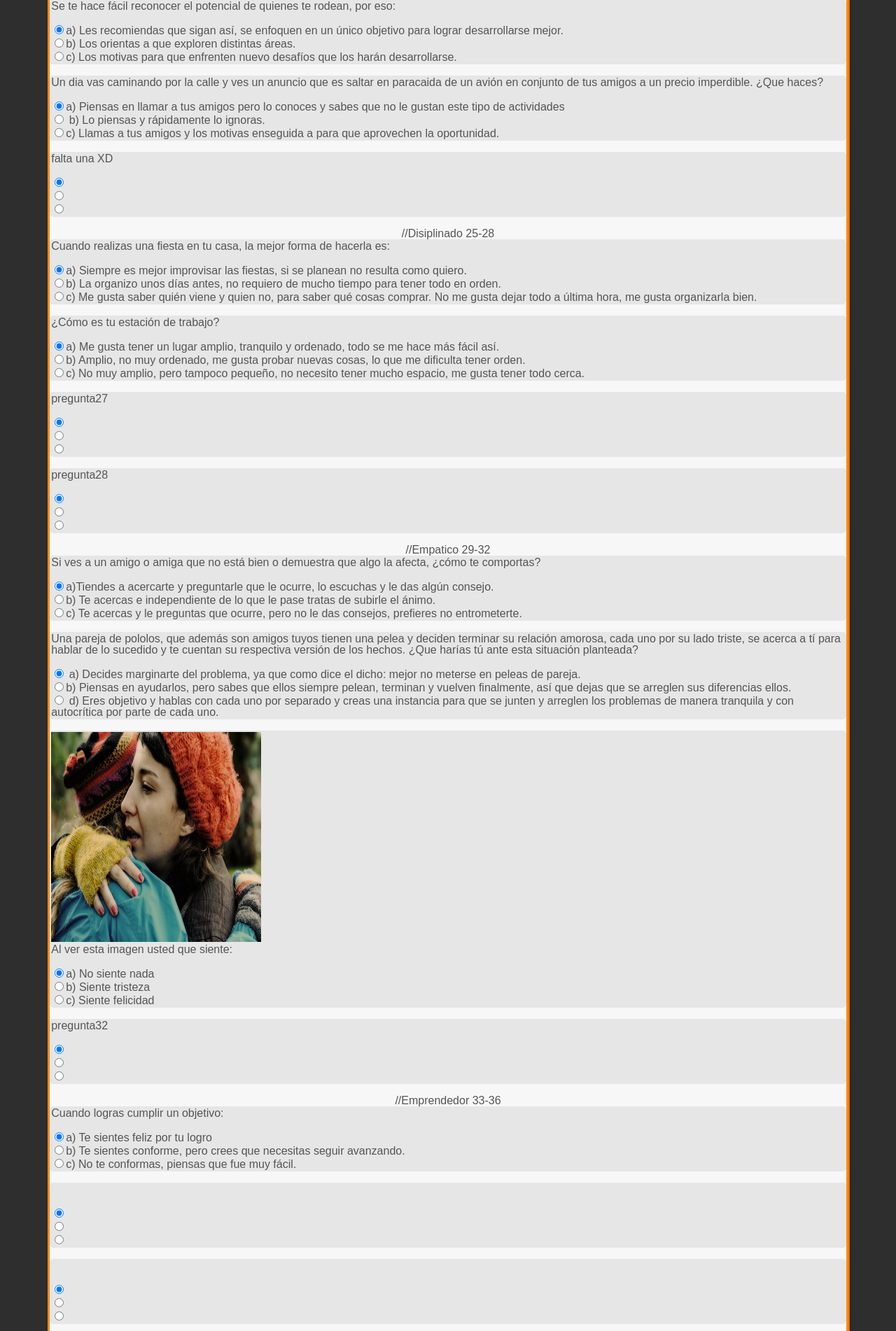
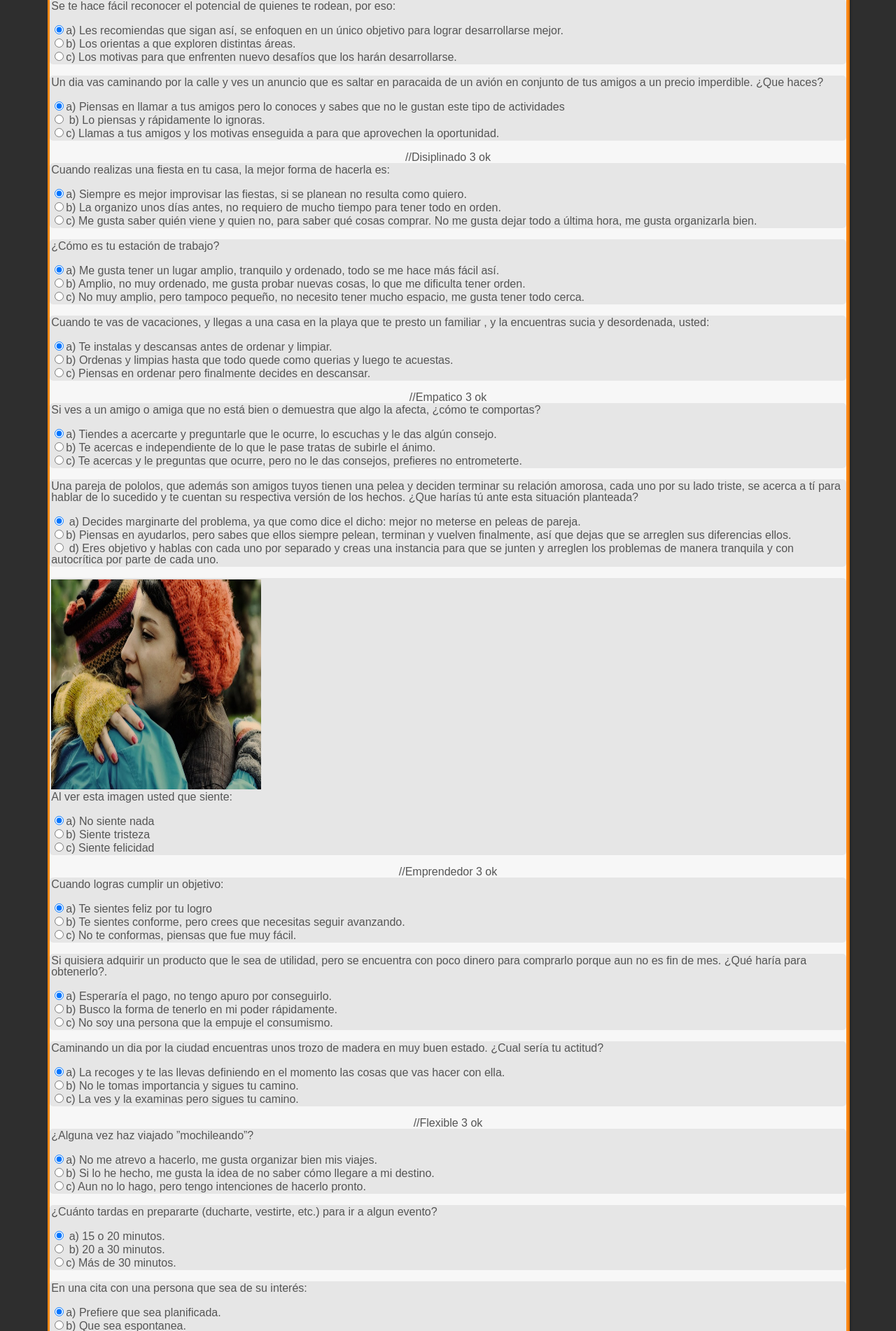
Before and after one commit to risbonavi/Gpi-Experto, a PHP site: page /php/cliente_test2.php in a window 1280 px wide. Shown: the part 2631-4533 px from the top of the page at 70% size. Run offline with PHP 8.4, Linux system fonts and the light colour scheme; some libraries are stand-ins or nearby versions.

Commit message:
preguntas listas

```diff
--- a/php/cliente_test2.php
+++ b/php/cliente_test2.php
@@ -26,17 +26,13 @@ session_start();
 	include ("../menu2.php");
 	?>
 
-
-
-
-
 	<div class="bienvenida">
 
 		<p><div class="formulario"><b>Test</b></div></p>
 
          	<form method="POST" action="">
 
-			//analitico
+			//analitico 4 ok
 			<div class="preguntas">
 			Si un amigo de usted se encuentra gravemente enfermo, y recure a usted para pedir consejo:
 			<br> <br>
@@ -74,7 +70,7 @@ session_start();
 			<br>
 
 
-			//Armonico
+			//Armonico 4 ok
 
 			<div class="preguntas">
 			En el caso que en su empresa, le solicite a el personal retirarse temprano por fallas del sistema, pero con descuento de las horas no trabajadas, usted:
@@ -112,7 +108,7 @@ session_start();
 			</div>
 			<br>
 
-			//Competitivo
+			//Competitivo 4 ok
 
 			<div class="preguntas">
 			En una competencia fisica, usted
@@ -150,7 +146,7 @@ session_start();
 			</div>
 			<br>
 
-			//Comunicador
+			//Comunicador 4 ok
 			<div class="preguntas">
 			En su etapa escolar, ¿alguna vez  perteneció a algún centro de alumnos o cargo dentro de su curso? ¿Cuál?
 			<br> <br>
@@ -188,7 +184,7 @@ session_start();
 			<br>
 
 
-			//conector
+			//conector 4 ok
 			<div class="preguntas">
 			Cuando dos de tus amigos están “peleados” por algún motivo o razón, ¿cuál es tu postura?
 			<br> <br>
@@ -225,7 +221,7 @@ session_start();
 			</div>
 			<br>
 
-			//Desarrollador 21-24
+			//Desarrollador 3 ok
 			<div class="preguntas">
 			Si tubiera a cargo un  grupo de trabajo y observa que uno de los parcipantes no avansa al mismo ritmo siendo que se esfuerza igual que los demas, que haria usted:
 			<br> <br>
@@ -256,19 +252,10 @@ session_start();
 			</div>
 			<br>
 
-            <div class="preguntas">
-			falta una XD
-			<br> <br>
-			<input type=radio name="pregunta24" value="1" checked="checked"> <br>
-			<input type=radio name="pregunta24" value="0"> <br>
-			<input type=radio name="pregunta24" value="0"> <br>
-			</div>
-			<br>
 
 
 
-			//Disiplinado 25-28
-
+			//Disiplinado 3 ok
 			<div class="preguntas">
 
 			Cuando realizas una fiesta en tu casa, la mejor forma de hacerla es:
@@ -289,32 +276,22 @@ session_start();
 			<br>
 
             <div class="preguntas">
-			pregunta27
+			Cuando te vas de vacaciones, y llegas a una casa en la playa que te presto un familiar , y la encuentras sucia y desordenada, usted:
 			<br> <br>
-			<input type=radio name="pregunta27" value="1" checked="checked"> <br>
-			<input type=radio name="pregunta27" value="0"> <br>
-			<input type=radio name="pregunta27" value="0"> <br>
-			</div>
-			<br>
-
-            <div class="preguntas">
-			pregunta28
-			<br> <br>
-			<input type=radio name="pregunta28" value="1" checked="checked"> <br>
-			<input type=radio name="pregunta28" value="0"> <br>
-			<input type=radio name="pregunta28" value="0"> <br>
+			<input type=radio name="pregunta27" value="0" checked="checked">a) Te instalas y descansas antes de ordenar y limpiar.<br>
+			<input type=radio name="pregunta27" value="1">b) Ordenas y limpias hasta que todo quede como querias y luego te acuestas.<br>
+			<input type=radio name="pregunta27" value="0">c) Piensas en ordenar pero finalmente decides en descansar.<br>
 			</div>
 			<br>
 
 
-
-			//Empatico 29-32
+			//Empatico 3 ok
 			<div class="preguntas">
 			Si ves a un amigo o amiga que no está bien o demuestra que algo la afecta, ¿cómo te comportas?
 			<br> <br>
-			<input type=radio name="pregunta29" value="1" checked="checked">a)Tiendes a acercarte y preguntarle que le ocurre, lo escuchas y le das algún consejo. <br>
-			<input type=radio name="pregunta29" value="0">b)	Te acercas e independiente de lo que le pase tratas de subirle el ánimo.<br>
-			<input type=radio name="pregunta29" value="0">c)	Te acercas y le preguntas que ocurre, pero no le das consejos, prefieres no entrometerte. <br>
+			<input type=radio name="pregunta29" value="1" checked="checked">a) Tiendes a acercarte y preguntarle que le ocurre, lo escuchas y le das algún consejo. <br>
+			<input type=radio name="pregunta29" value="0">b) Te acercas e independiente de lo que le pase tratas de subirle el ánimo.<br>
+			<input type=radio name="pregunta29" value="0">c) Te acercas y le preguntas que ocurre, pero no le das consejos, prefieres no entrometerte. <br>
 			</div>
 			<br>
 
@@ -337,53 +314,39 @@ session_start();
 			</div>
 			<br>
 
-            <div class="preguntas">
-			pregunta32
-			<br> <br>
-			<input type=radio name="pregunta32" value="1" checked="checked"> <br>
-			<input type=radio name="pregunta32" value="0"> <br>
-			<input type=radio name="pregunta32" value="0"> <br>
-			</div>
-			<br>
 
-			//Emprendedor 33-36
+			//Emprendedor 3 ok
 			<div class="preguntas">
 			Cuando logras cumplir un objetivo:
 			<br> <br>
-			<input type=radio name="pregunta33" value="1" checked="checked">a)	Te sientes feliz por tu logro<br>
-			<input type=radio name="pregunta33" value="0">b)	Te sientes conforme, pero crees que necesitas seguir avanzando.<br>
-			<input type=radio name="pregunta33" value="0">c)	No te conformas, piensas que fue muy  fácil.<br>
+			<input type=radio name="pregunta33" value="0" checked="checked">a)	Te sientes feliz por tu logro<br>
+			<input type=radio name="pregunta33" value="1">b)	Te sientes conforme, pero crees que necesitas seguir avanzando.<br>
+			<input type=radio name="pregunta33" value="0">c)	No te conformas, piensas que fue muy fácil.<br>
 			</div>
 			<br>
 
             <div class="preguntas">
-
+			Si quisiera adquirir un  producto que le sea de utilidad, pero se encuentra con poco dinero para comprarlo porque aun no es fin de mes.  ¿Qué haría para obtenerlo?.
 			<br> <br>
-			<input type=radio name="pregunta34" value="1" checked="checked"> <br>
-			<input type=radio name="pregunta34" value="0"> <br>
-			<input type=radio name="pregunta34" value="0"> <br>
+			<input type=radio name="pregunta34" value="0" checked="checked">a) Esperaría el pago, no tengo apuro por conseguirlo.<br>
+			<input type=radio name="pregunta34" value="1">b) Busco la forma de tenerlo en mi poder rápidamente. <br>
+			<input type=radio name="pregunta34" value="0">c) No soy una persona que la empuje el consumismo.<br>
 			</div>
 			<br>
 
             <div class="preguntas">
+			Caminando un dia por la ciudad encuentras unos trozo de madera en muy buen estado. ¿Cual sería tu actitud?
 
 			<br> <br>
-			<input type=radio name="pregunta35" value="1" checked="checked"> <br>
-			<input type=radio name="pregunta35" value="0"> <br>
-			<input type=radio name="pregunta35" value="0"> <br>
+			<input type=radio name="pregunta35" value="1" checked="checked">a) La recoges y te las llevas definiendo en el momento las cosas que vas hacer con ella.<br>
+			<input type=radio name="pregunta35" value="0">b) No le tomas importancia y sigues tu camino.<br>
+			<input type=radio name="pregunta35" value="0">c)  La ves y la examinas pero sigues tu camino.<br>
 			</div>
 			<br>
 
-            <div class="preguntas">
 
-			<br> <br>
-			<input type=radio name="pregunta36" value="1" checked="checked"> <br>
-			<input type=radio name="pregunta36" value="0"> <br>
-			<input type=radio name="pregunta36" value="0"> <br>
-			</div>
-			<br>
 
-			//Flexible 37-40
+			//Flexible 3 ok
 			<div class="preguntas">
 			¿Alguna vez haz  viajado ”mochileando”?<br> <br>
 			<input type=radio name="pregunta37" value="0" checked="checked">a)	No me atrevo a hacerlo, me gusta organizar bien mis viajes.	<br>
@@ -409,130 +372,96 @@ session_start();
 			</div>
 			<br>
 
+
+
+			//Futurista 3 ok
+			<div class="preguntas">
+			Acaba de recibir una herencia inesperadamente ¿Que harìa usted ante esta situación?
+			<br> <br>
+			<input type=radio name="pregunta41" value="0" checked="checked">a) Regalo todo mi dinero a obras beneficas.<br>
+			<input type=radio name="pregunta41" value="0">b) Me gasto el dinero en lo que siempre soñe tener.<br>
+			<input type=radio name="pregunta41" value="1">c) Invierto el dinero en una actividad que me genere ingresos en el futuro.<br>
+			</div>
+			<br>
+
             <div class="preguntas">
+			Usted a pensado en el futuro, divagando
+			<br> <br>
+			<input type=radio name="pregunta42" value="0" checked="checked"> No, prefiero centranme en vivir dia a dia.<br>
+			<input type=radio name="pregunta42" value="1"> Si, siempre creo imagenes de lo podria llegar a realizar.<br>
+			<input type=radio name="pregunta42" value="0"> A veces, pero prefiero centrarme en el dia a dia.<br>
+			</div>
+			<br>
 
+            <div class="preguntas">
+			Antes de salir de su hogar, usted:
 			<br> <br>
-			<input type=radio name="pregunta40" value="1" checked="checked"> <br>
-			<input type=radio name="pregunta40" value="0"> <br>
-			<input type=radio name="pregunta40" value="0"> <br>
+			<input type=radio name="pregunta43" value="0" checked="checked"> Planifica detalladamente.<br>
+			<input type=radio name="pregunta43" value="1"> Se imagina como sera su dia.<br>
+			<input type=radio name="pregunta43" value="0"> Prefiere no planificar.<br>
 			</div>
 			<br>
 
 
-			//Futurista 41-44
 
+			//Mandatario 3 ok
 			<div class="preguntas">
-
+			Estas a cargo de un proyecto, ¿cuál es tu forma de decidir la manera en que lo harán?
 			<br> <br>
-			<input type=radio name="pregunta41" value="1" checked="checked">a) <br>
-			<input type=radio name="pregunta41" value="0">b)<br>
-			<input type=radio name="pregunta41" value="0">c)<br>
+			<input type=radio name="pregunta45" value="0" checked="checked">a) Lo discutimos entre todos y elegimos cual es la mejor idea.<br>
+			<input type=radio name="pregunta45" value="1">b) Sé cómo abordarlo, le informo a mi grupo de trabajo la forma en que lo haremos.<br>
+			<input type=radio name="pregunta45" value="0">c) Sé cómo desarrollarlo, lo discuto con mi grupo y lo elegimos si es que estamos de acuerdo.<br>
 			</div>
 			<br>
 
             <div class="preguntas">
+			En la asociación de fútbol en usted participa sus compañeros y demás socios lo postulan como el candidato ideal para que usted dirige el club. ¿Cual es la actitud que tomaría?
 
 			<br> <br>
-			<input type=radio name="pregunta42" value="1" checked="checked"> <br>
-			<input type=radio name="pregunta42" value="0"> <br>
-			<input type=radio name="pregunta42" value="0"> <br>
+			<input type=radio name="pregunta46" value="0" checked="checked">a) Usted rechazaria el puesto ya que tiene dudas de como poder ejercer su cargo.<br>
+			<input type=radio name="pregunta46" value="0">b) Usted acepta el puesto pero siempre y cuando exista unanimidad total.<br>
+			<input type=radio name="pregunta46" value="1">c) Usted toma las riendas del asunto y defiende su idea hasta todo.<br>
 			</div>
 			<br>
 
             <div class="preguntas">
+			Si quisiera irse de paseo con sus amistades,  pero quiere ir a un lugar que le gusta demasiado, pero ellos no quieren ir al mismo lugar que Ud. ¿Qué haría?.
+			<br> <br>
+			<input type=radio name="pregunta47" value="0" checked="checked">a) Iría al lugar donde vaya la mayoría.<br>
+			<input type=radio name="pregunta47" value="1">b) Saldría por su cuenta.<br>
+			<input type=radio name="pregunta47" value="0">c) Intentaría convencerlos de su opinión.<br>
+			</div>
+			<br>
 
+
+			//Responsable 3 ok
+			<div class="preguntas">
+			Cuando te vas a juntar con tus amigos para salir un sábado por la noche, y quedan de acuerdo en que se juntaran en cierta estación del metro:
 			<br> <br>
-			<input type=radio name="pregunta43" value="1" checked="checked"> <br>
-			<input type=radio name="pregunta43" value="0"> <br>
-			<input type=radio name="pregunta43" value="0"> <br>
+			<input type=radio name="pregunta49" value="0" checked="checked">a) Eres el primero en llegar, llegas a la hora acordada.<br>
+			<input type=radio name="pregunta49" value="1">b)	No llegaras a la hora, pero avisas que estas atrasado.<br>
+			<input type=radio name="pregunta49" value="0">c)	Te atrasaste, pero sabes que tus amigos también se atrasaran, sabes que siempre es así.<br>
+			</div>
+			<br>
+
+			<div class="preguntas">
+			Usted tiene planificado una junta con uno de sus amigos, pero ocurre un pequeño problema, usted se ha quedado dormido, por lo visto usted no llegaría a la hora y es probable también que no alcance a llegar.¿ Que haría usted en esta situación?
+			<br> <br>
+			<input type=radio name="pregunta50" value="0" checked="checked"> No me preocupo por mi amigo y lo dejó plantado.<br>
+			<input type=radio name="pregunta50" value="0">Pienso en llamarlo pero, sé que me esperara así que no lo hago.<br>
+			<input type=radio name="pregunta50" value="1">LLamo a mi amigo y le cuento lo sucedido, le digo que llegaré lo más rápido posible, que si me puede esperar un poco y si es que no puede, que lo dejemos para otra ocasión y yo invito. <br>
 			</div>
 			<br>
 
             <div class="preguntas">
-
+			Si tiene que realizar una tarea para su trabajo, pero se encuentra sumamente cansado. ¿Que decidiría?
 			<br> <br>
-			<input type=radio name="pregunta44" value="1" checked="checked"> <br>
-			<input type=radio name="pregunta44" value="0"> <br>
-			<input type=radio name="pregunta44" value="0"> <br>
+			<input type=radio name="pregunta51" value="0" checked="checked">a) Dormiría porque sin cansancio rindo mejor. <br>
+			<input type=radio name="pregunta51" value="1">b) Haría la tarea aunque no rinda lo suficiente. <br>
+			<input type=radio name="pregunta51" value="0">c) Delegaría la tarea en otras personas para poder descansar <br>
 			</div>
 			<br>
 
-
-			//Mandatario 45-48
-			<div class="preguntas">
-
-			<br> <br>
-			<input type=radio name="pregunta45" value="1" checked="checked">a) <br>
-			<input type=radio name="pregunta45" value="0">b)<br>
-			<input type=radio name="pregunta45" value="0">c)<br>
-			</div>
-			<br>
-
-            <div class="preguntas">
-
-			<br> <br>
-			<input type=radio name="pregunta46" value="1" checked="checked"> <br>
-			<input type=radio name="pregunta46" value="0"> <br>
-			<input type=radio name="pregunta46" value="0"> <br>
-			</div>
-			<br>
-
-            <div class="preguntas">
-
-			<br> <br>
-			<input type=radio name="pregunta47" value="1" checked="checked"> <br>
-			<input type=radio name="pregunta47" value="0"> <br>
-			<input type=radio name="pregunta47" value="0"> <br>
-			</div>
-			<br>
-
-            <div class="preguntas">
-
-			<br> <br>
-			<input type=radio name="pregunta48" value="1" checked="checked"> <br>
-			<input type=radio name="pregunta48" value="0"> <br>
-			<input type=radio name="pregunta48" value="0"> <br>
-			</div>
-			<br>
-
-			Responsable 49-52
-			<div class="preguntas">
-			Cuando te vas a juntar con tus amigos para salir un sábado por la noche, y quedan de acuerdo en que se juntaran en cierta estación del metro:
-
-			<br> <br>
-			<input type=radio name="pregunta49" value="0" checked="checked">a) Eres el primero en llegar, llegas a la hora acordada.<br>
-			<input type=radio name="pregunta49" value="1">b)	No llegaras a la hora, pero avisas que estas atrasado.<br>
-			<input type=radio name="pregunta49" value="0">c)	Te atrasaste, pero sabes que tus amigos también se atrasaran, sabes que siempre es así.<br>
-
-			</div>
-			<br>
-
-			<div class="preguntas">
-
-			<br> <br>
-			<input type=radio name="pregunta50" value="1" checked="checked"> <br>
-			<input type=radio name="pregunta50" value="0"> <br>
-			<input type=radio name="pregunta50" value="0"> <br>
-			</div>
-			<br>
-
-            <div class="preguntas">
-
-			<br> <br>
-			<input type=radio name="pregunta51" value="1" checked="checked"> <br>
-			<input type=radio name="pregunta51" value="0"> <br>
-			<input type=radio name="pregunta51" value="0"> <br>
-			</div>
-			<br>
-
-            <div class="preguntas">
-
-			<br> <br>
-			<input type=radio name="pregunta52" value="1" checked="checked"> <br>
-			<input type=radio name="pregunta52" value="0"> <br>
-			<input type=radio name="pregunta52" value="0"> <br>
-			</div>
-			<br>
 
 			<input type=submit name="btnContinuar" value="Continuar"><br>
 
```
